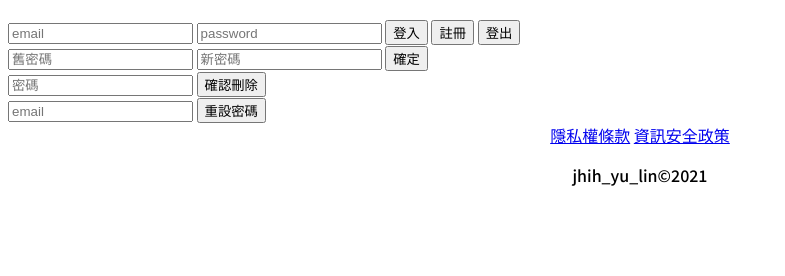
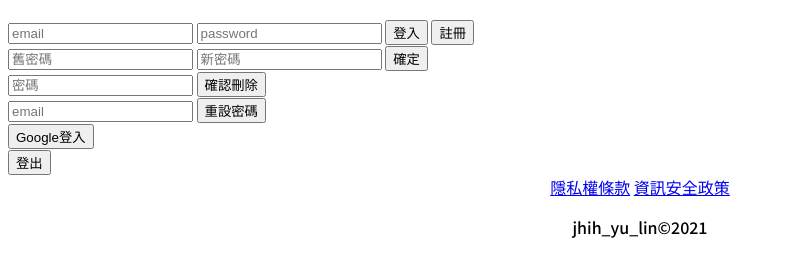
Before and after one commit to jhihyulin/WEBPAGE, a plain HTML site: page login.html in a window 1280 px wide. Shown: the part 70-346 px from the top of the page, without its empty margins (0-785 px from the left). Drawn offline with nearby package versions, Linux system fonts and the light colour scheme; no server answers.

Commit message:
google login

```diff
--- /dev/null
+++ b/js/google_login.js
@@ -0,0 +1,25 @@
+function google_login() {
+    var provider = new firebase.auth.GoogleAuthProvider();
+
+    firebase.auth()
+    .signInWithRedirect(provider)
+        .then((result) => {
+            swal("登入成功","", "success");
+            console.log(result);
+            console.log("登入成功");
+            var credential = result.credential;
+            var token = credential.accessToken;
+            var user = result.user;
+            console.log(user,token);
+
+        }).catch((error) => {
+            swal("登入錯誤", error.message, "error");
+            console.log("登入錯誤");
+            console.log(error.message);
+            console.log(error);
+            var errorCode = error.code;
+            var errorMessage = error.message;
+            var email = error.email;
+            var credential = error.credential;
+        });
+}
--- a/login.html
+++ b/login.html
@@ -17,9 +17,8 @@
   <div>
     <input id="email" type="email" placeholder="email">
     <input id="password" type="password" placeholder="password">
-    <input id="login" type="button" value="登入" onclick="email_login()">
-    <input id="register" type="button" value="註冊" onclick="email_register()">
-    <input id="logout" type="button" value="登出" onclick="logout()">
+    <input id="email_login" type="button" value="登入" onclick="email_login()">
+    <input id="email_register" type="button" value="註冊" onclick="email_register()">
   </div>
   <div>
     <input id="send_mail_verification" type="hidden" value="發送認證信" onclick="send_mail_verification()">
@@ -37,6 +36,12 @@
     <input id="forgot" type="email" placeholder="email">
     <input id="forgot_password" type="button" value="重設密碼" onclick="forgot_password()">
   </div>
+  <div>
+    <input id="google_login" type="button" value="Google登入" onclick="google_login()">
+  </div>
+  <div>
+    <input id="logout" type="button" value="登出" onclick="logout()">
+  </div>
 
   <script src="https://www.gstatic.com/firebasejs/8.6.8/firebase-app.js"></script>
   <script src="https://www.gstatic.com/firebasejs/8.6.8/firebase-performance.js"></script>
@@ -52,6 +57,7 @@
   <script src="js/send_email_verification.js"></script>
   <script src="js/check_email_verification.js"></script>
   <script src="js/forgot_password.js"></script>
+  <script src="js/google_login.js"></script>
 </body>
 
 <footer>
```
